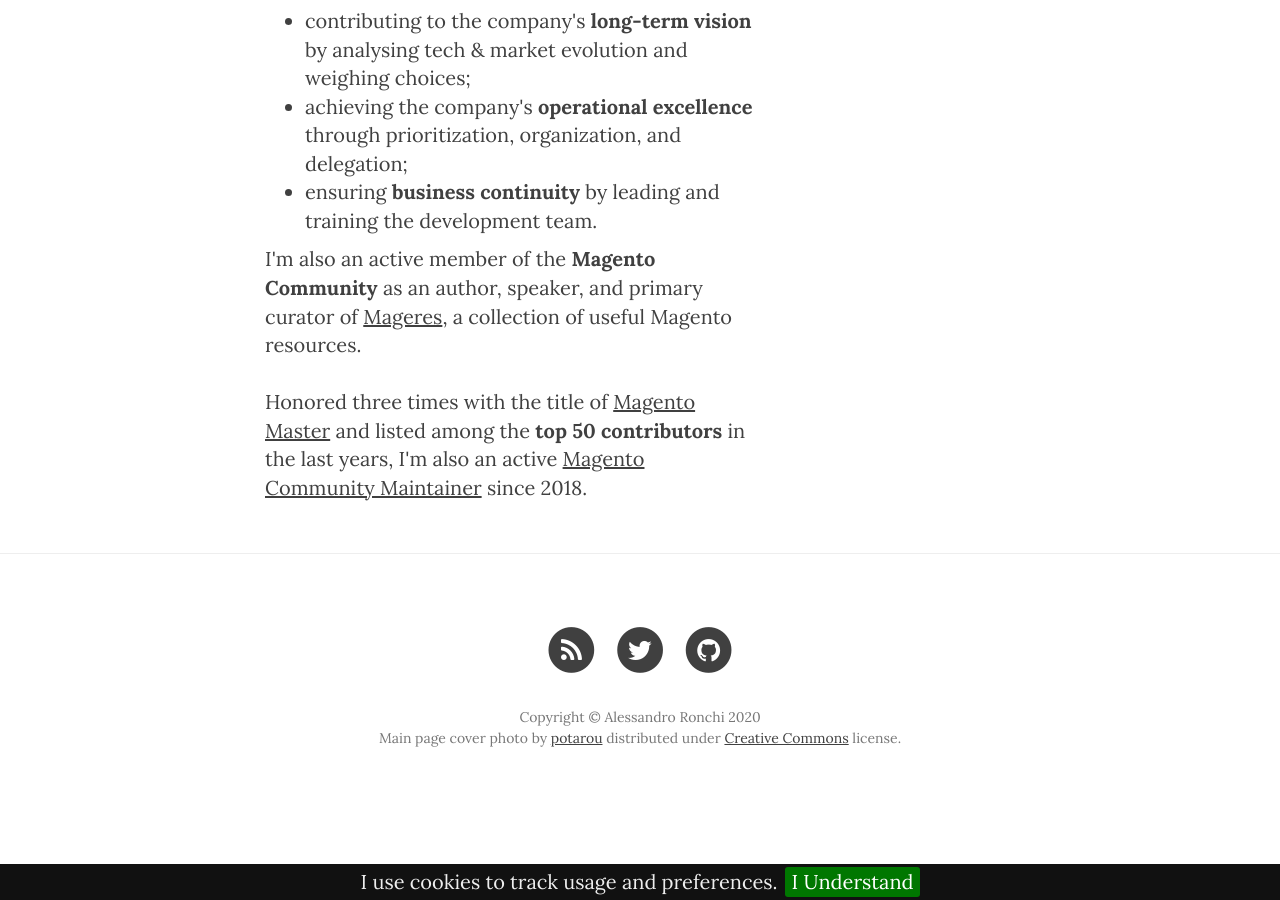
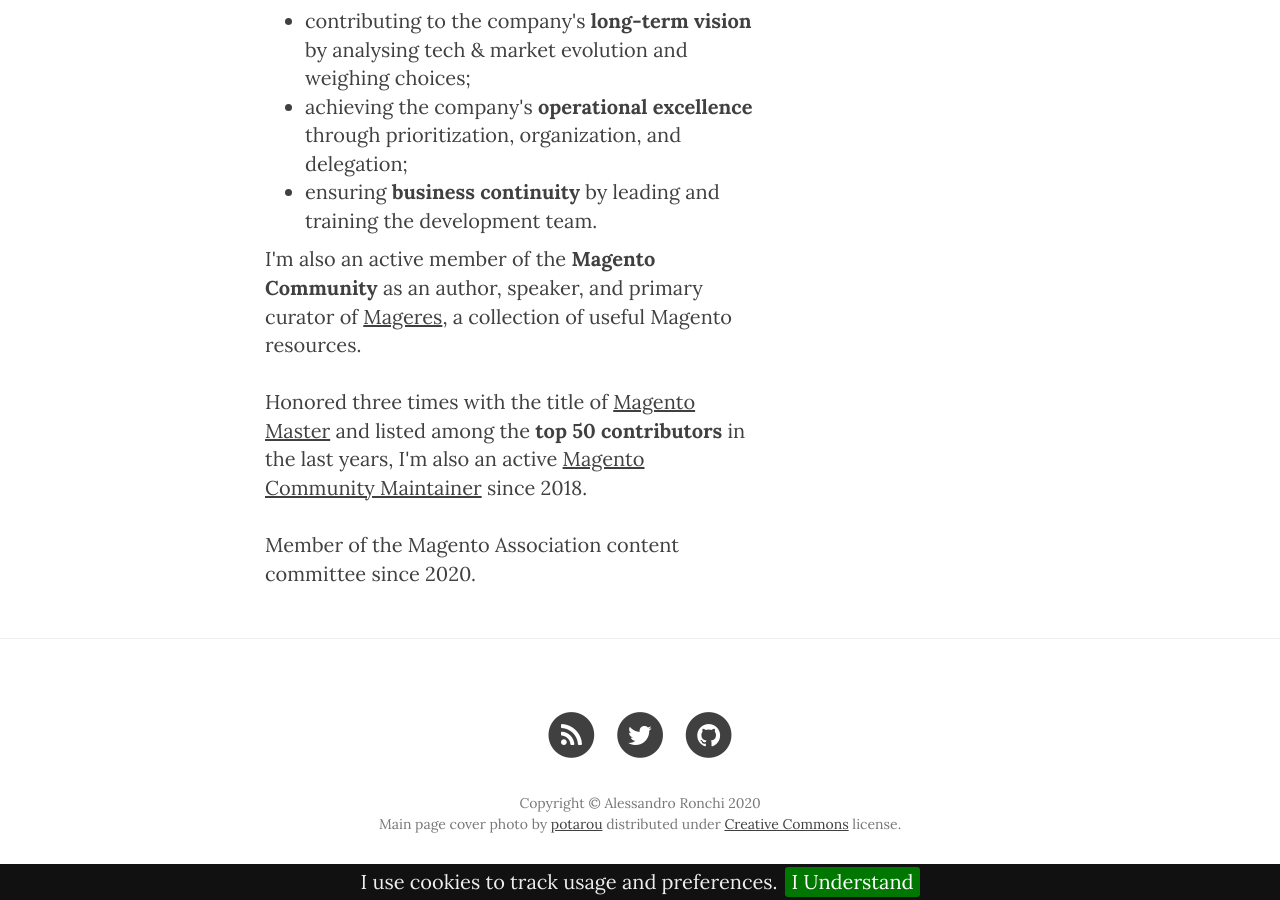
Before and after one commit to aleron75/aleron75.github.io, a Jekyll site: the page built from about.html, in a window 1280 px wide and 900 px high, scrolled down 739 px. Built offline with Jekyll 4.4.1, drawn with Linux system fonts in a browser that asks for light colours; nearby versions of some CDN libraries.

Commit message:
Update bio

```diff
--- a/about.html
+++ b/about.html
@@ -18,7 +18,9 @@ description: aleron75
 
             I'm also an active member of the <strong>Magento Community</strong> as an author, speaker, and primary curator of <a style="text-decoration: underline;" href="https://github.com/aleron75/mageres/">Mageres</a>, a collection of useful Magento resources.<br/><br/>
 
-            Honored three times with the title of <a style="text-decoration: underline;" style="text-decoration: underline;" href="https://magento.com/magento-masters/hall-of-fame">Magento Master</a> and listed among the <strong>top 50 contributors</strong> in the last years, I'm also an active <a style="text-decoration: underline;" href="https://magento.com/magento-contributors#/community-maintainers">Magento Community Maintainer</a> since 2018.
+            Honored three times with the title of <a style="text-decoration: underline;" style="text-decoration: underline;" href="https://magento.com/magento-masters/hall-of-fame">Magento Master</a> and listed among the <strong>top 50 contributors</strong> in the last years, I'm also an active <a style="text-decoration: underline;" href="https://magento.com/magento-contributors#/community-maintainers">Magento Community Maintainer</a> since 2018.<br/><br/>
+
+            Member of the <a href="https://www.magentoassociation.org/">Magento Association</a> content committee since 2020.
         </p>
     </div>
     <div class="col-xs-12 col-sm-4">
```
